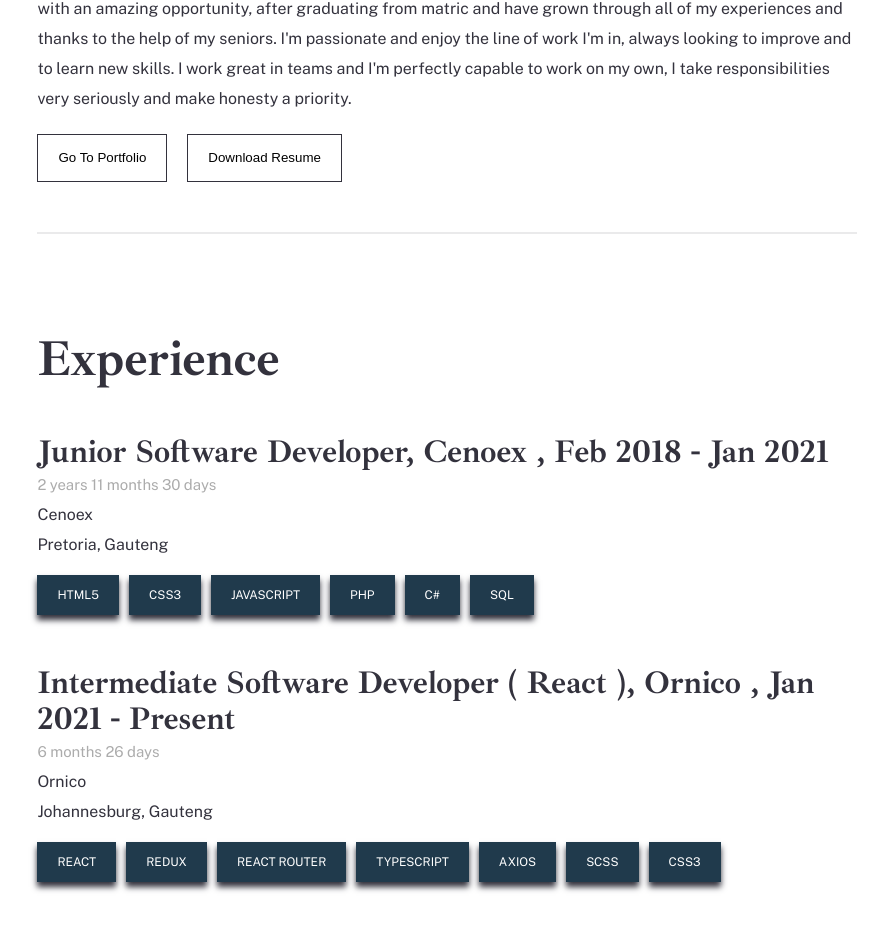
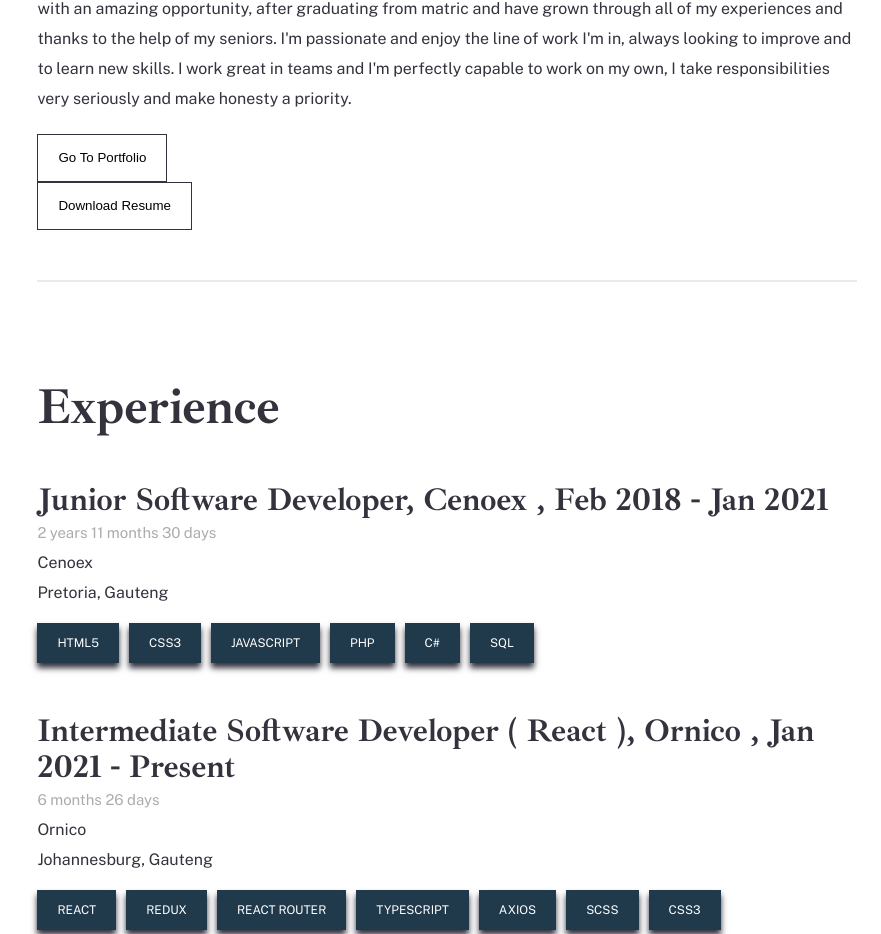
Before and after one commit to CorrieGra/cgdev-website, a React (Create React App) app: page / in a window 1280 px wide. Shown: the part 1071-2005 px from the top of the page, without its empty margins (193-1074 px from the left). Built offline with nearby package versions, Linux system fonts and the light colour scheme.

Commit message:
chore: added links around about me call to actions

```diff
--- a/src/views/HomeView/HomeView.tsx
+++ b/src/views/HomeView/HomeView.tsx
@@ -1,4 +1,5 @@
 import React, { Fragment } from "react";
+import { Link } from "react-router-dom";
 import { Section } from "../../components/Layout/Section/Section";
 import { Timeline } from "../../components/Timeline/Timeline";
 import { Button } from "../../components/Utils/Button/Button";
@@ -16,8 +17,12 @@
                     Experienced in full-stack development, with a passion and focus on front-end development. I started my career with an amazing opportunity, after graduating from matric and have grown through all of my experiences and thanks to the help of my seniors. I'm passionate and enjoy the line of work I'm in, always looking to improve and to learn new skills. I work great in teams and I'm perfectly capable to work on my own, I take responsibilities very seriously and make honesty a priority.
                 </p>
                 <div className="section__cta">
-                    <Button type="secondary" text="go to portfolio" />
-                    <Button type="secondary" text="download resume" />
+                    <Link to="/portfolio">
+                        <Button type="secondary" text="go to portfolio" />
+                    </Link>
+                    <a download href="" rel="noreferrer">
+                        <Button type="secondary" text="download resume" />
+                    </a>
                 </div>
             </Section>
 
```
